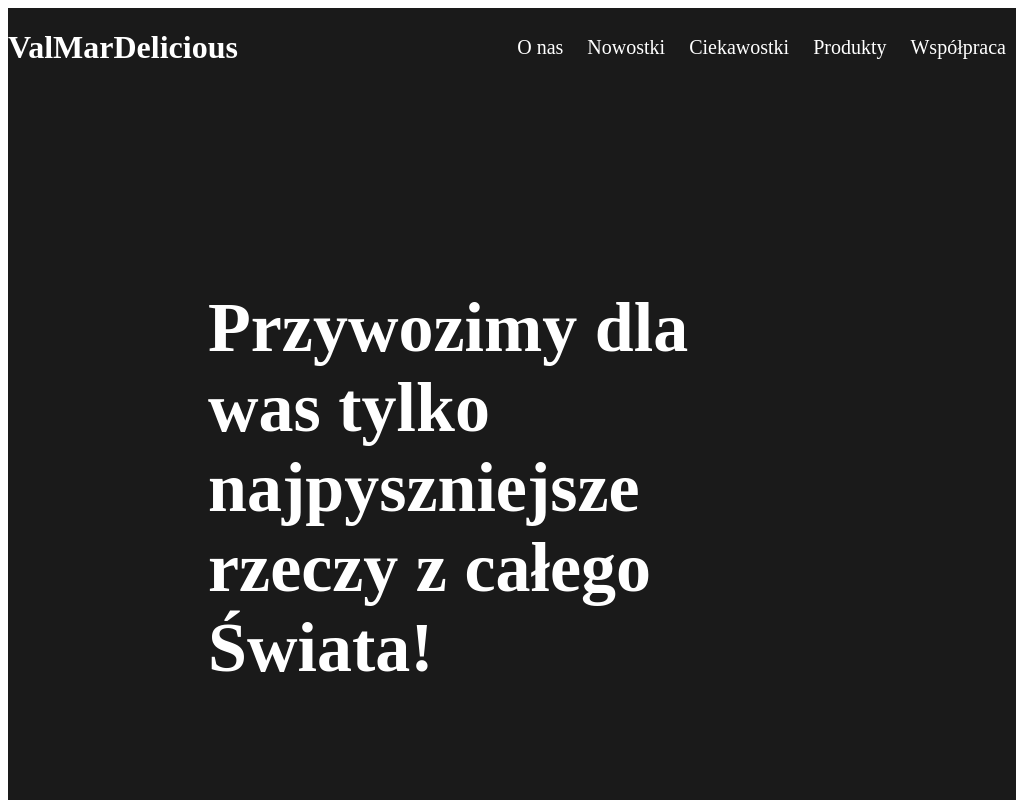
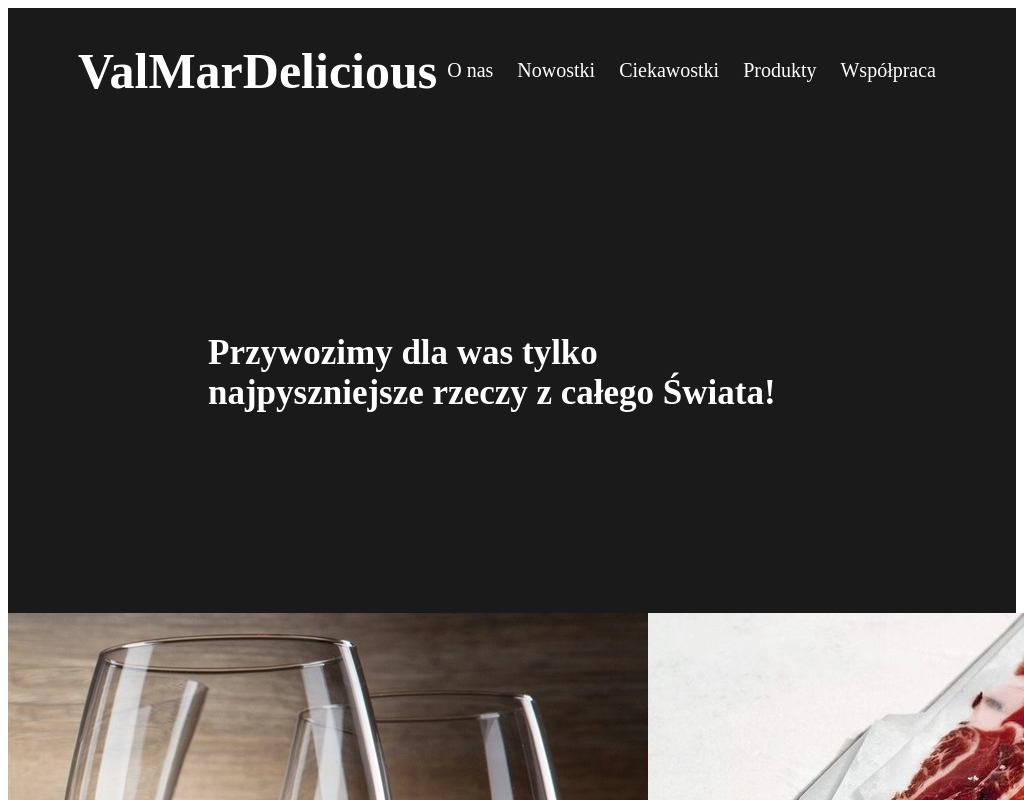
Before and after one commit to LeriFox989/valmardel, a plain HTML site: page index.html in a window 1024 px wide. Shown: the top 800 px of the page. Drawn offline with Linux system fonts and the light colour scheme.

Commit message:
Update style.css
Media (min-width: 992 and max-width: 1199).

```diff
--- a/style.css
+++ b/style.css
@@ -43,3 +43,20 @@
     margin: 60px;
     font-size: 30px;
 }
+@media (min-width: 992px) and (max-width: 1199px) {
+    .menu{
+        display: none;
+    }
+    .navigation{
+        display: flex;
+        justify-content: center;
+    }
+    h1{
+        font-size: 50px;
+    }
+    h2{
+        font-size: 35px;
+        display: flex;
+        justify-content: center;
+    }
+}
```
